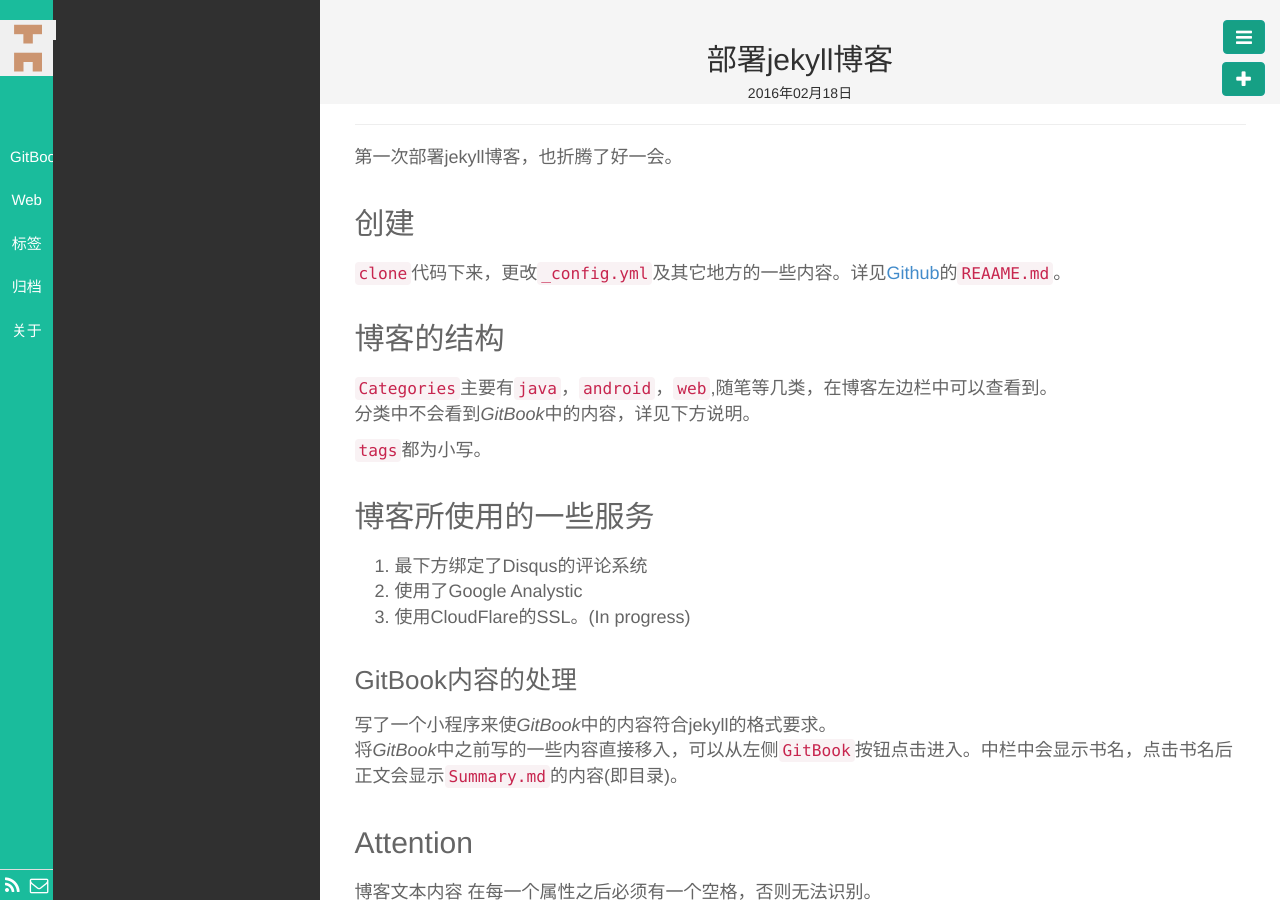
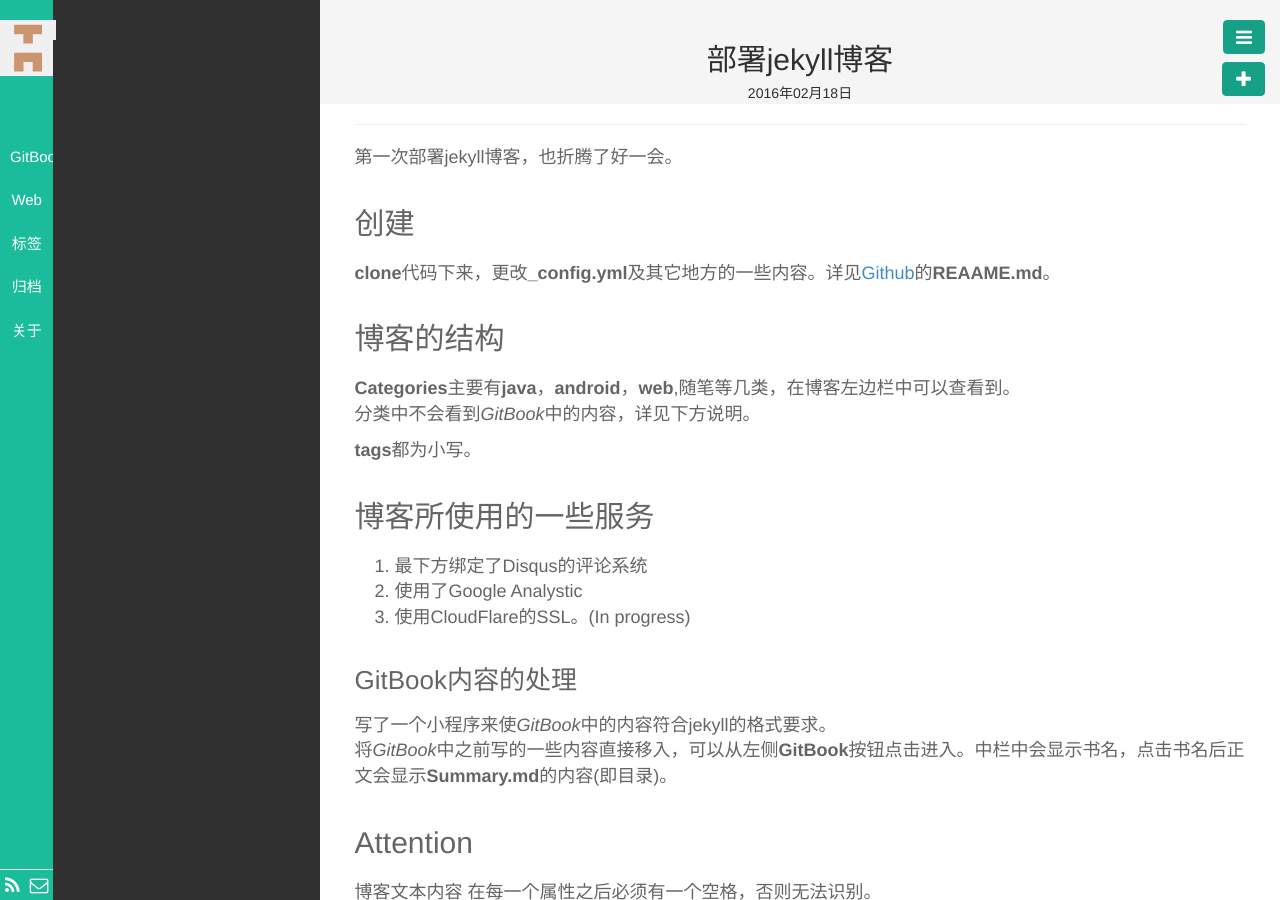
Before and after one commit to ivyxjc/jekyll_blog, a Jekyll site: the page built from _posts/Web/2016-02-18-blog-introductions.md, in a window 1280 px wide. Built offline with Jekyll 4.4.1, drawn with Linux system fonts in a browser that asks for light colours; Markdown is read by kramdown in place of the engine named in the settings.

Commit message:
format change

````diff
--- a/_posts/Web/2016-02-18-blog-introductions.md
+++ b/_posts/Web/2016-02-18-blog-introductions.md
@@ -6,19 +6,20 @@ tags: []
 keywords:
 description:
 ---
+
 第一次部署jekyll博客，也折腾了好一会。
 
 ## 创建
 
-```clone```代码下来，更改```_config.yml```及其它地方的一些内容。详见[Github](https://github.com/ivyxjc/ivyxjc.github.io)的```REAAME.md```。
+**clone**代码下来，更改**_config.yml**及其它地方的一些内容。详见[Github](https://github.com/ivyxjc/ivyxjc.github.io)的**REAAME.md**。
 
 
 ## 博客的结构
 
-```Categories```主要有```java```，```android```，```web```,随笔等几类，在博客左边栏中可以查看到。<br>
+**Categories**主要有**java**，**android**，**web**,随笔等几类，在博客左边栏中可以查看到。<br>
 分类中不会看到*GitBook*中的内容，详见下方说明。<br>
 
-```tags```都为小写。<br>
+**tags**都为小写。<br>
 
 ## 博客所使用的一些服务
 
@@ -28,7 +29,7 @@ description:
 
 ### GitBook内容的处理
 写了一个小程序来使*GitBook*中的内容符合jekyll的格式要求。<br>
-将*GitBook*中之前写的一些内容直接移入，可以从左侧```GitBook```按钮点击进入。中栏中会显示书名，点击书名后正文会显示```Summary.md```的内容(即目录)。<br>
+将*GitBook*中之前写的一些内容直接移入，可以从左侧**GitBook**按钮点击进入。中栏中会显示书名，点击书名后正文会显示**Summary.md**的内容(即目录)。<br>
 
 ## Attention
 博客文本内容 在每一个属性之后必须有一个空格，否则无法识别。
````
